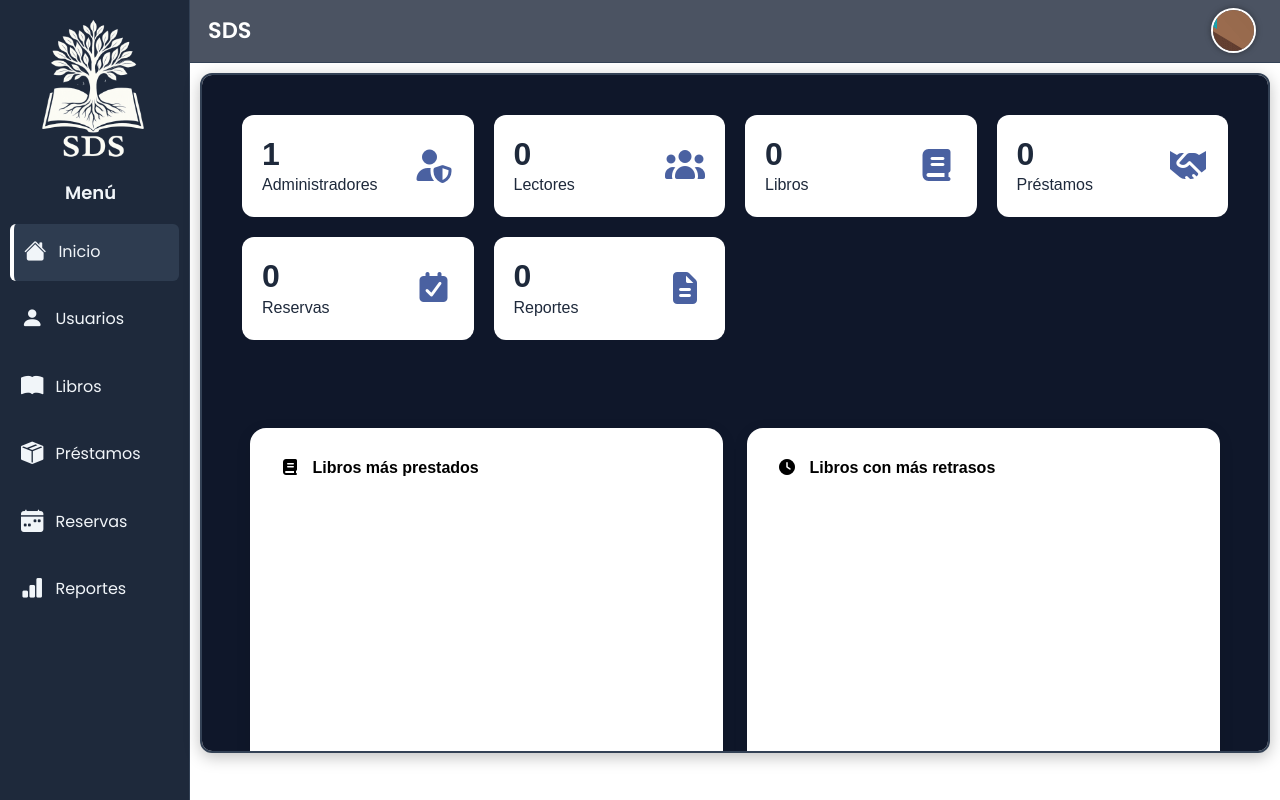
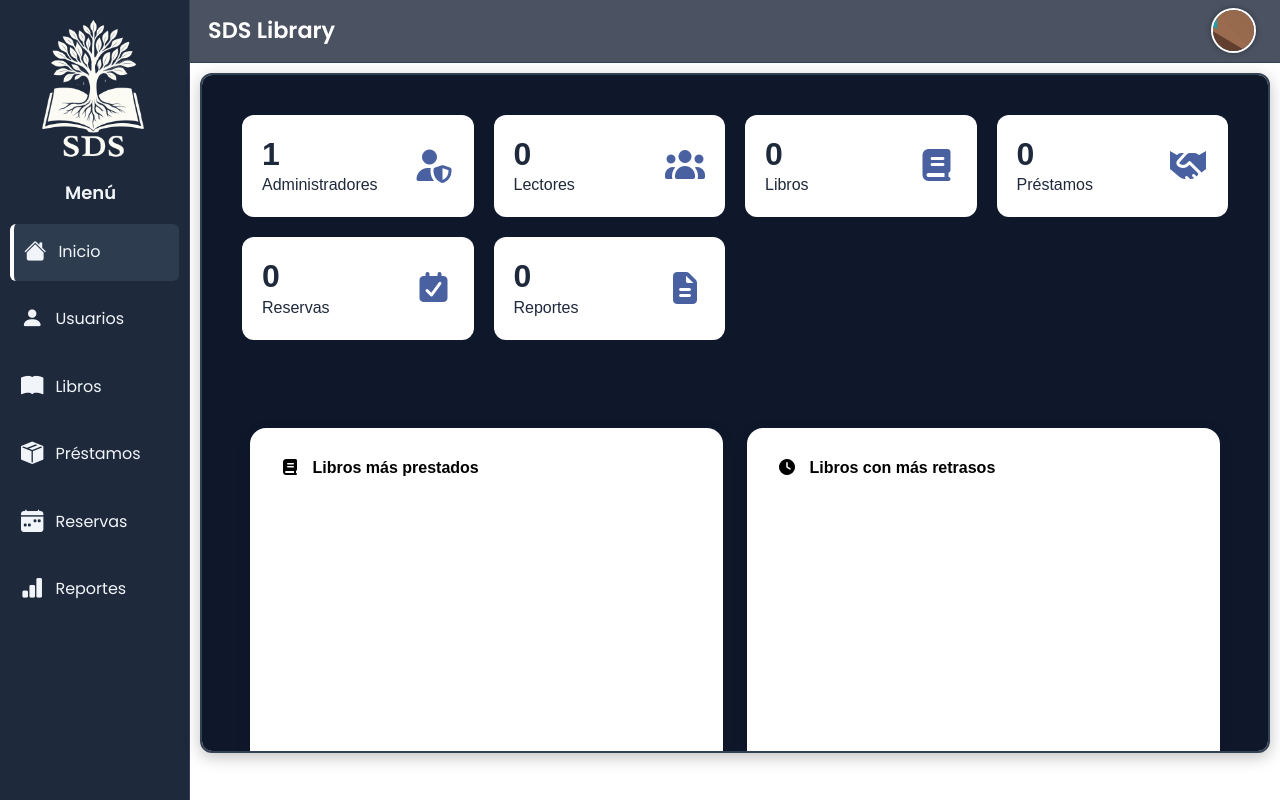
Before and after one commit to DANI-SHINO/SDS-Library, a Flask app: page /admin/inicio in a window 1280 px wide. Run offline with Flask 3, Linux system fonts and the light colour scheme; a user stored in the database is signed in; data comes from the database, SQL or seed files in the repository; data that the repository does not hold is empty; parts of the project's set-up code (start-up, migrations or seed data) failed here and were passed over.

Commit message:
Update admin.html

```diff
--- a/templates/admin.html
+++ b/templates/admin.html
@@ -116,7 +116,7 @@
     <nav class="navbar navbar-expand-lg">
       <!-- ✅ Brand link -->
       <a class="navbar-brand d-flex align-items-center" href="#" onclick="location.reload(); return false;">
-        <span class="ms-2">SDS</span>
+        <span class="ms-2">SDS Library</span>
       </a>
 
       <!-- ✅ Profile Dropdown -->
```
